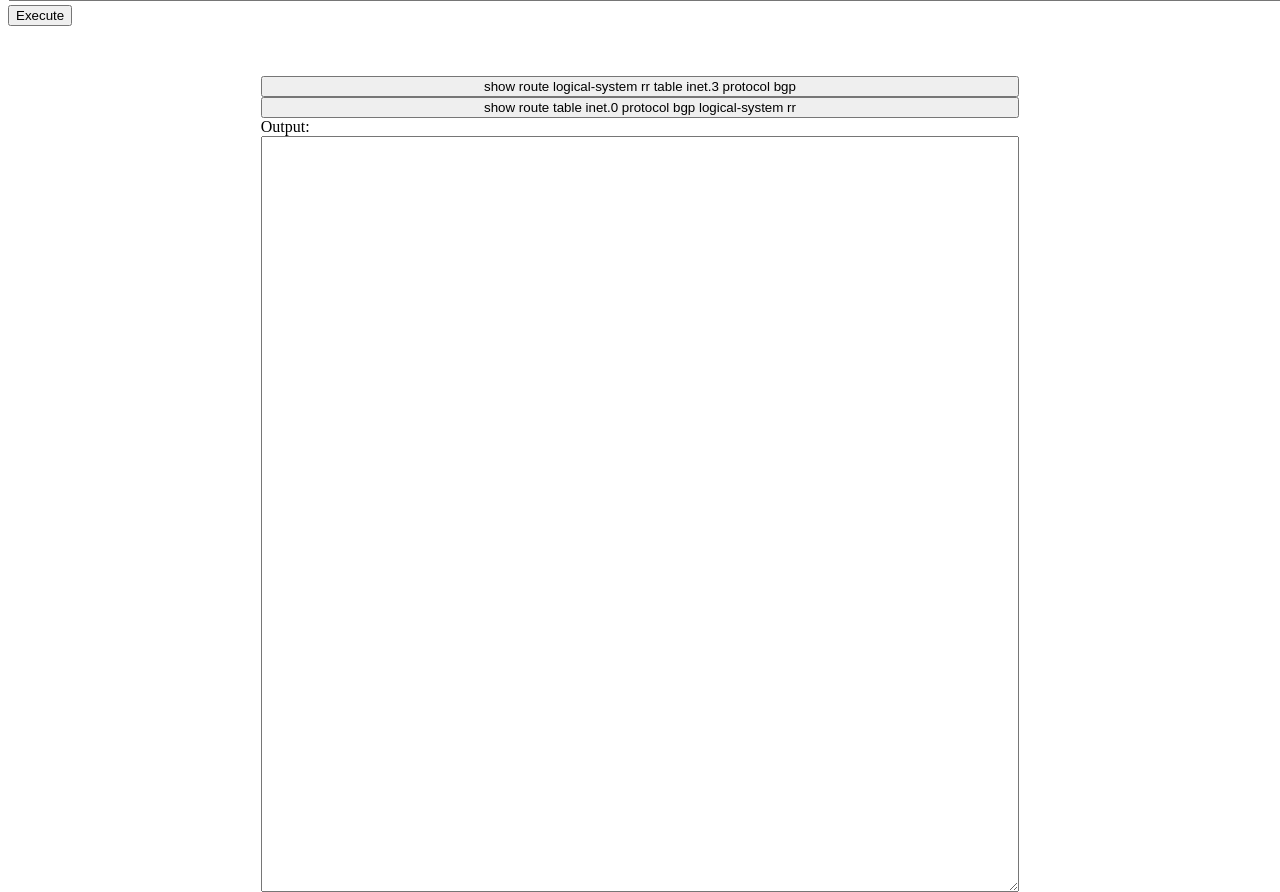
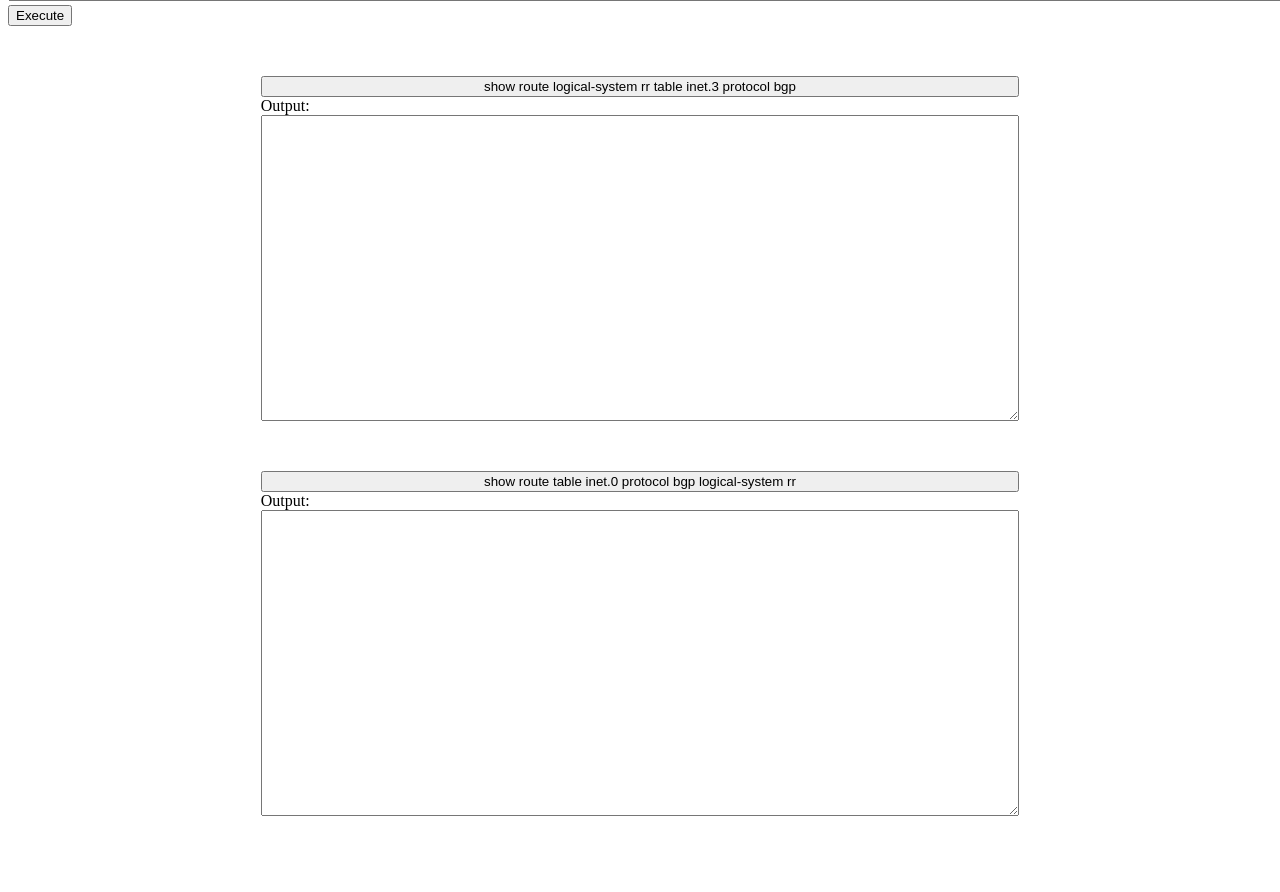
Before and after one commit to junjieone/exatool, a Django app: page /foo/execute/ in a window 1280 px wide; the page is wider, and only the part inside the window is pictured. Shown: the part 1218-2110 px from the top of that part. After the commit the page ends 2034 px from the top of that part, so only its background shows below. Run offline with Django 3.2, Linux system fonts and the light colour scheme; some libraries are stand-ins or nearby versions.

Commit message:
first upload

```diff
--- a/foo/static/css/style.css
+++ b/foo/static/css/style.css
@@ -11,7 +11,7 @@
     float: left;
 }
 
-#telnet{
+.telnet{
     margin-top: 50px;
     margin-left: 20%;
     width: 60%;
--- a/foo/templates/execute.html
+++ b/foo/templates/execute.html
@@ -30,22 +30,28 @@
             </div>
         </div>
 
-        <div id="telnet">
-            <button onclick="show_route('show route logical-system rr table inet.3 protocol bgp')">show route logical-system rr table inet.3 protocol bgp</button>
-            <button onclick="show_route('show route table inet.0 protocol bgp logical-system rr')">show route table inet.0 protocol bgp logical-system rr </button>
+        <div class="telnet">
+            <button onclick="show_route('show route logical-system rr table inet.3 protocol bgp',1)">show route logical-system rr table inet.3 protocol bgp</button>
             Output:
-            <textarea id="command_output" name="conf" cols="90" rows="50"></textarea>
+            <textarea id="command_output1" name="conf" rows="20"></textarea>
+        </div>
+        <div class="telnet">
+            <button onclick="show_route('show route table inet.0 protocol bgp logical-system rr',2)">show route table inet.0 protocol bgp logical-system rr </button>
+            Output:
+            <textarea id="command_output2" name="conf" rows="20"></textarea>
         </div>
     </div>
 </body>
 <script>
-function show_route(cmd){
+function show_route(cmd,msg){
     $.post(
         "/foo/command/",
         {cmd:cmd},
         function(res) {
-            console.log(res.output)
-            document.getElementById('command_output').value = res.output;
+            if(msg == 1)
+                document.getElementById('command_output1').value = res.output;
+            if(msg == 2)
+                document.getElementById('command_output2').value = res.output;
         },
     );
 }
```
